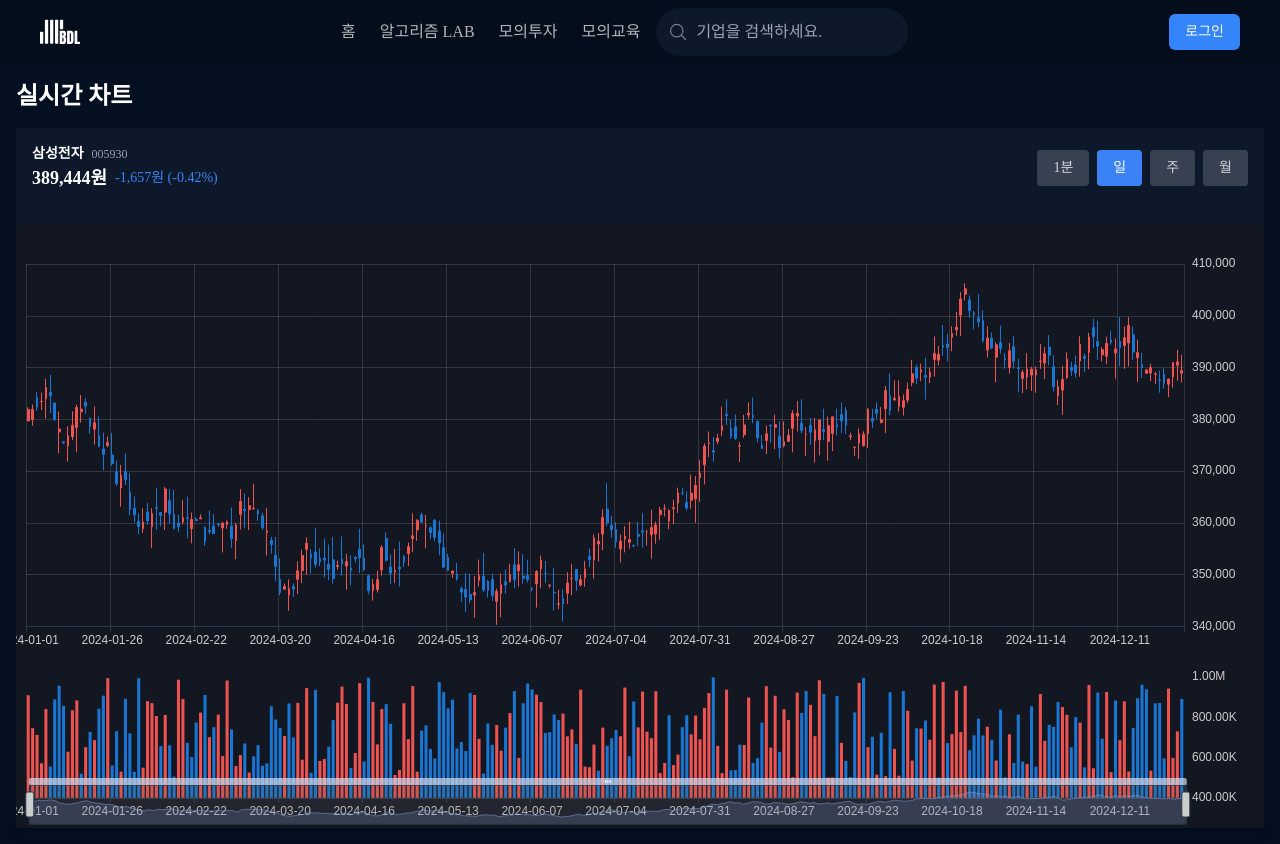
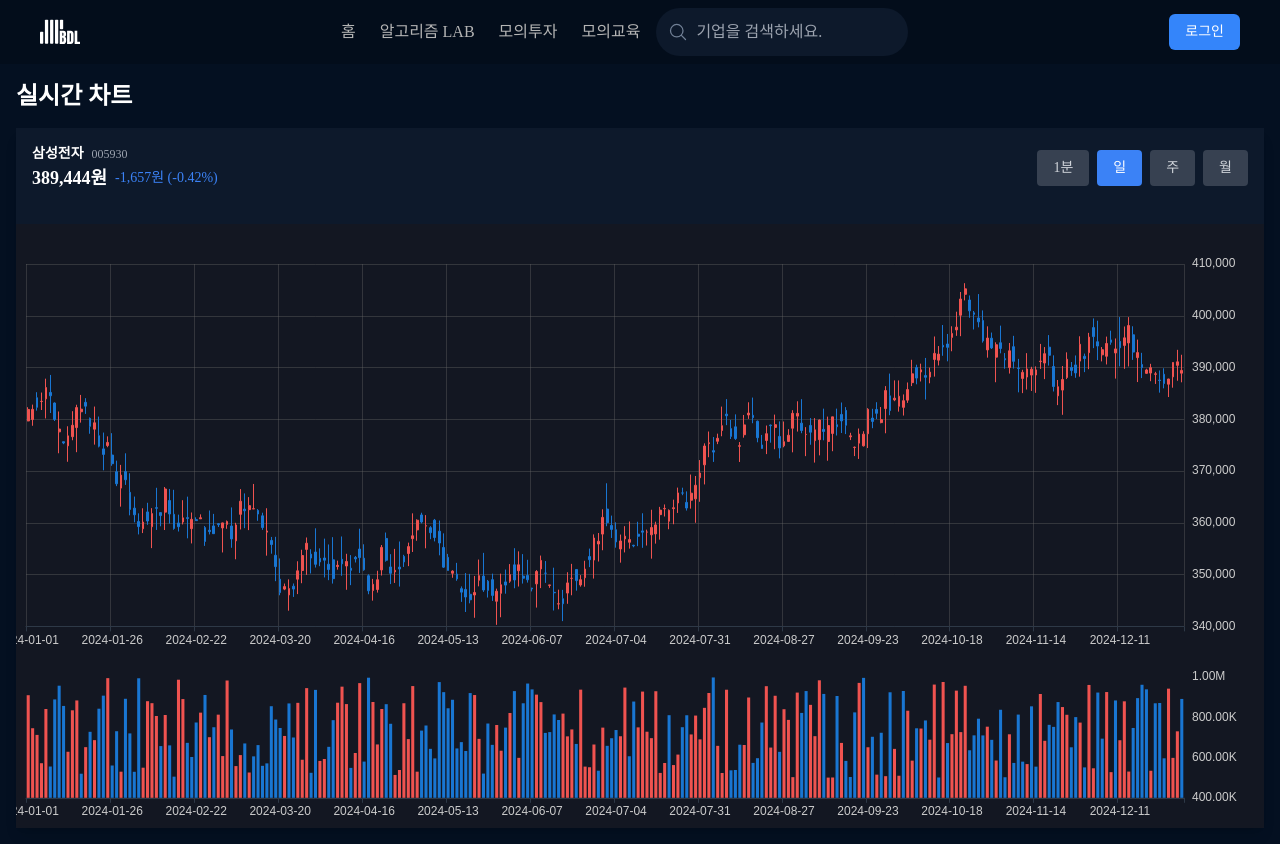
Before and after one commit to dnwnsrb11/BDL-frontend, a React (Vite) app: page / in a window 1280 px wide. Built offline with nearby package versions, Linux system fonts and the light colour scheme; a web font is replaced by a local one.

Commit message:
feat: 거래량 스크롤바 삭제

```diff
--- a/src/components/ui/chart.tsx
+++ b/src/components/ui/chart.tsx
@@ -227,22 +227,6 @@ const ChartComponent: React.FC<ChartComponentProps> = ({ width = 900, height = 7
         start: 0,
         end: 100,
       },
-      {
-        show: true,
-        xAxisIndex: [0, 1],
-        type: 'slider' as const,
-        bottom: 10,
-        height: 40,
-        borderColor: '#2e3947',
-        fillerColor: 'rgba(100, 100, 100, 0.2)',
-        textStyle: {
-          color: '#CCCCCC',
-        },
-        handleStyle: {
-          color: '#CCCCCC',
-          borderColor: '#2e3947',
-        },
-      },
     ],
     series: [
       {
```
